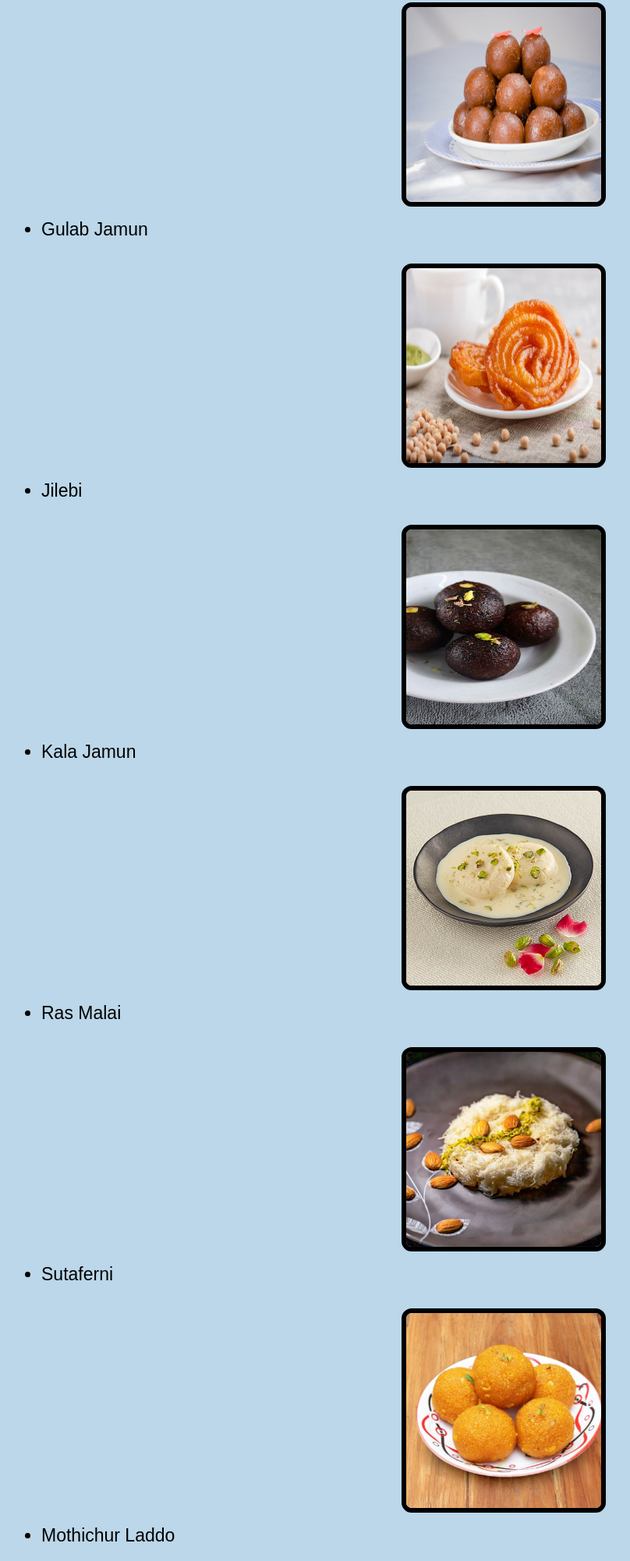
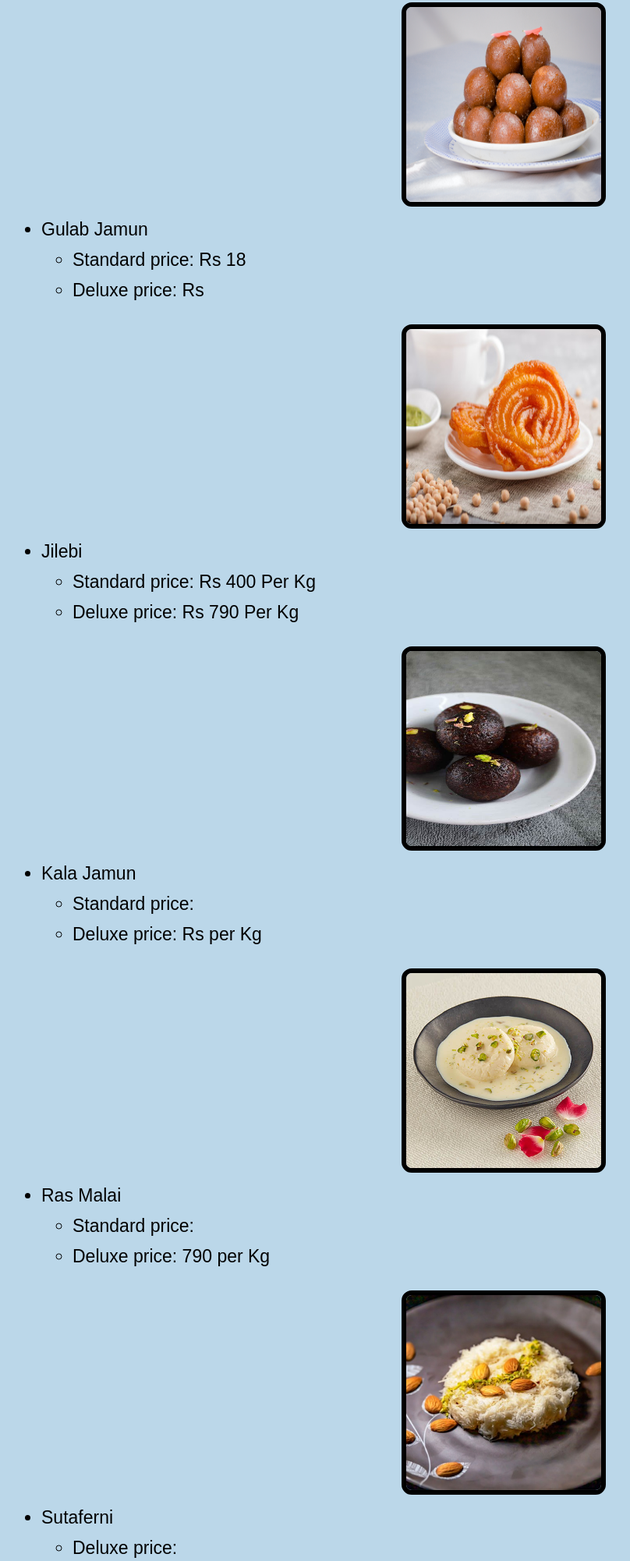
Before and after one commit to vaibhavpatilviv23/Sweet-Bea-front-end, a plain HTML site: page Sweetsli.html in a window 1280 px wide. Shown: the part 194-2196 px from the top of the page at 78% size, without its empty margins (14-822 px from the left). Drawn offline with Linux system fonts and the light colour scheme.

Commit message:
Add files via upload
Added pricing to li items of main page

```diff
--- a/Sweetsli.html
+++ b/Sweetsli.html
@@ -26,36 +26,62 @@
                     <img src="Gulabjamiunfp.jpg" alt="Gualb Jamun">
                 </center>
                 <li>Gulab Jamun</li>
+                <ul>
+                    <li>Standard price: Rs 18</li>
+                    <li>Deluxe price: Rs </li>
+                </ul>
                 <br>
                 <center>
                     <img src="Jalebi Plate Ab.jpg" alt="Jilebi plate">
                 </center>
                 <li>Jilebi</li>
+                <ul>
+                    <li>Standard price: Rs 400 Per Kg</li>
+                    <li>Deluxe price: Rs 790 Per Kg</li>
+                </ul>
                 <br>
                 <center>
                     <img src="Kala jamun.jfif" alt="Kala Jam">
                 </center>
                 <li>Kala Jamun</li>
+                <ul>
+                    <li>Standard price: </li>
+                    <li>Deluxe price: Rs per Kg</li>
+                </ul>
                 <br>
                 <center>
                     <img src="ras malai.jpg" alt="Ras Malai">
                 </center>
                 <li>Ras Malai</li>
+                <ul>
+                    <li>Standard price: </li>
+                    <li>Deluxe price: 790 per Kg</li>
+                </ul>
                 <br>
                 <center>
                     <img src="Sutaferni from DD.jpg" alt="Sutaferni">
                 </center>
                 <li>Sutaferni</li>
+                <ul>
+                    <li>Deluxe price: </li>
+                </ul>
                 <br>
                 <center>
                     <img src="Motichur laddo.jpeg" alt="Mothichur Laddo">
                 </center>
                 <li>Mothichur Laddo</li>
+                <ul>
+                    <li>Standard price: Rs 510 Per Kg</li>
+                    <li>Deluxe price: 800 Per Kg</li>
+                </ul>
                 <br>
                 <center>
                     <img src="rasgulla.jpg" alt="Ras Malai">
                 </center>
                 <li>Ras Gulla</li>
+                <ul>
+                    <li>Standard price: </li>
+                </ul>
                 <br>
                 <center>
                     <img src="pedha.jpg" alt="Peda">
@@ -71,6 +97,10 @@
                     <img src="Kaju katli.jpg" alt="Kaju Katli">
                 </center>
                 <li>Kaju Katli</li>
+                <ul>
+                    <li>Standard price: </li>
+                    <li>Deluxe price: </li>
+                </ul>
             </ul>
 
     </section>
```
Also changed, not shown: Snacksli.html (+12 -0 lines).
